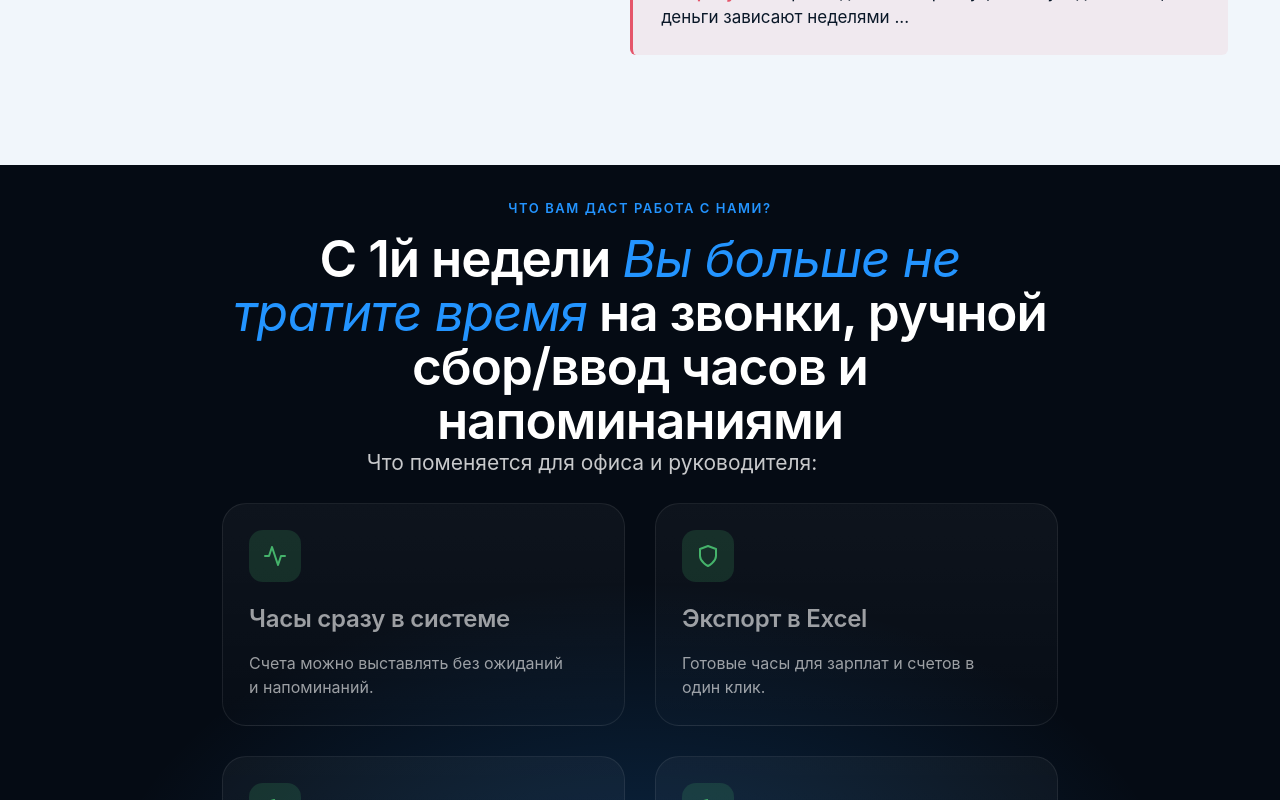
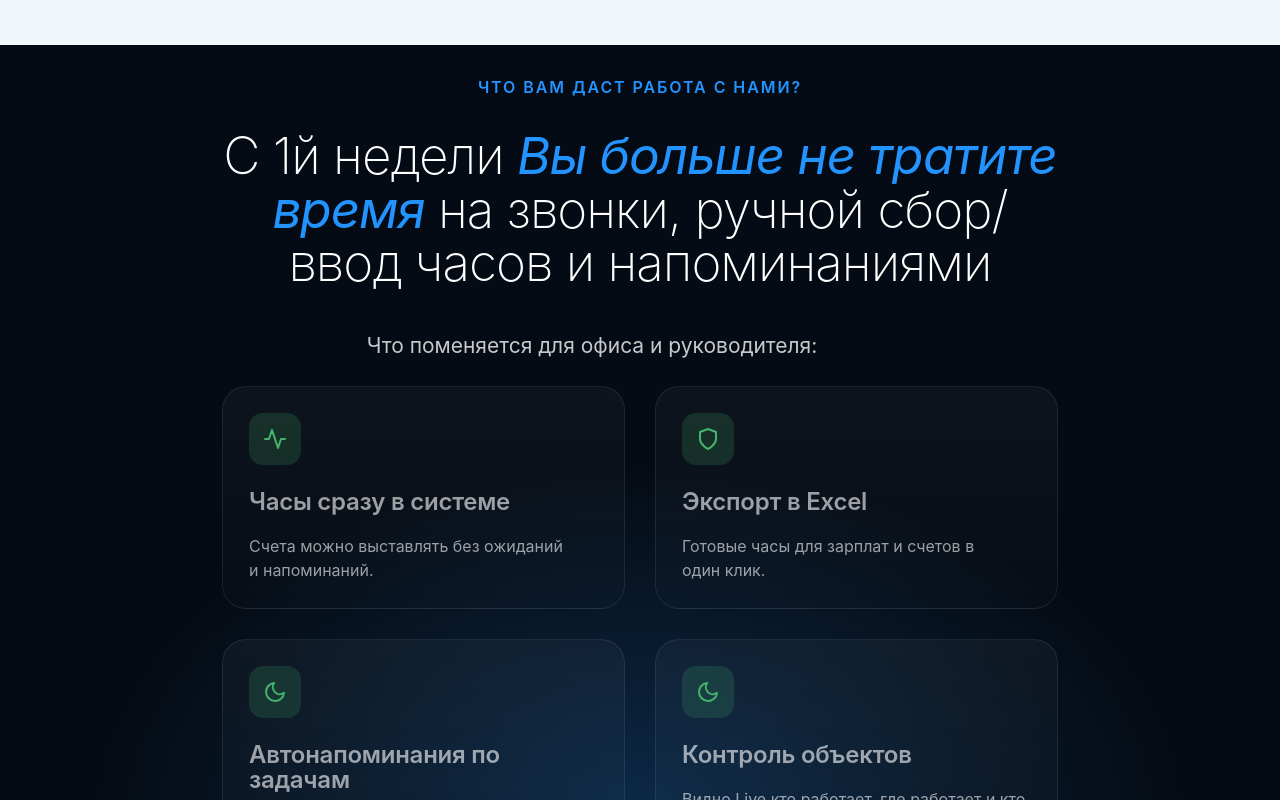
Before and after one commit to alexgeho/byggexp-lp-react, a React (Vite) app: page / in a window 1280 px wide. Shown: the part 1600-2400 px from the top of the page. Built offline with nearby package versions, Linux system fonts and the light colour scheme.

Commit message:
style: sections heading

```diff
--- a/css/Benefits.css
+++ b/css/Benefits.css
@@ -38,9 +38,8 @@ benefits-team {
 }
 
 .benefits-grid {
-  display: grid;
-  grid-template-columns: repeat(2, 1fr);
-  gap: 30px;
+  display: flex;
+  gap: 100px;
   margin-top: 24px;
 }
 
--- a/css/globals.css
+++ b/css/globals.css
@@ -62,18 +62,10 @@ a {
   text-decoration: none;
 }
 
-.container {
-  max-width: 1240px;
-  margin: 0 auto;
-  padding: 0 32px;
-}
+
 
 .container-narrow {
   max-width: 980px;
   margin: 0 auto;
   padding: 0 32px;
 }
-
-section {
-  padding: 30px 0;
-}
--- a/src/components/Benefits/Benefits.scss
+++ b/src/components/Benefits/Benefits.scss
@@ -4,6 +4,7 @@ benefits-team {
   color: var(--white);
   position: relative;
   overflow: hidden;
+
 }
 
 .benefits {
@@ -34,25 +35,39 @@ benefits-team {
   text-align: center;
   max-width: 900px;
   margin: 0 auto;
+  display: flex;
+  flex-direction: column;
+
 }
+
+.benefits-header {
+  display: flex;
+  flex-direction: column;
+  gap: 30px;
+  margin-bottom: 40px;
+
+}
+
+
 .benefits h2 {
   color: var(--white);
+  font-weight: 200;
 }
 .benefits-grid {
   display: grid;
   grid-template-columns: repeat(2, 1fr);
-  gap: 30px;
-  margin-top: 24px;
+
 }
 
 .eyebrow {
-    display: inline-block;
-    font-size: 13px; font-weight: 600;
-    color: var(--blue);
-    text-transform: uppercase;
-    letter-spacing: 0.12em;
-    margin-bottom: 14px;
-  }
+  display: inline-block;
+  font-size: 1rem;
+  font-weight: 600;
+  color: var(--blue);
+  text-transform: uppercase;
+  letter-spacing: 0.12em;
+
+}
 
 h2 {
   font-size: clamp(32px, 4vw, 52px);
--- a/src/components/Benefits/BenefitsForOffice.tsx
+++ b/src/components/Benefits/BenefitsForOffice.tsx
@@ -1,14 +1,18 @@
+import "./Benefits.scss";
 
 function BenefitsForOffice() {
   return (
     <section className="benefits">
       <div className="container benefits-inner">
+
+        <div className="benefits-header">
           <span className="eyebrow">Что Вам даст работа с нами?</span>
 
           <h2>
             С 1й недели <em>Вы больше не тратите время</em> на звонки, ручной
             сбор/ввод часов и напоминаниями
           </h2>
+        </div>
 
           <p className="solution-lead">
             Что поменяется для офиса и руководителя:
@@ -83,6 +87,7 @@ function BenefitsForOffice() {
             <p>Видно Live кто работает, где работает и кто не на работе.</p>
           </div>
         </div>
+
       </div>
     </section>
   );
--- a/src/components/Why/Why.scss
+++ b/src/components/Why/Why.scss
@@ -2,7 +2,7 @@
       .why {
         background: var(--bg);
         color: var(--white);
-        padding: 110px 0;
+        padding: 50px 0;
         position: relative;
         overflow: hidden;
       }
```
Lines whose indentation alone changed are shown as unchanged.
